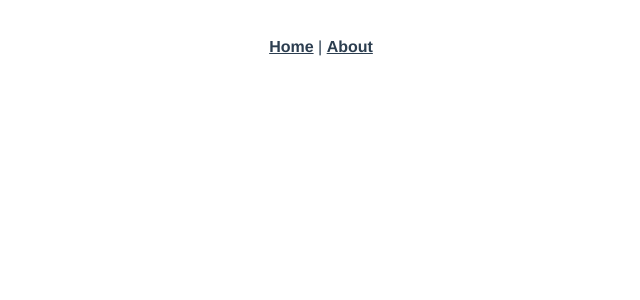
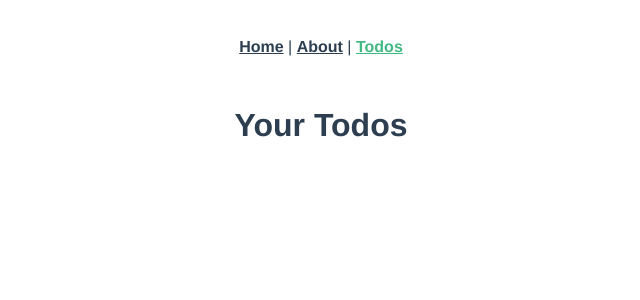
Before and after one commit to nobuhikosawai/sample-vue-vuex-provide-inject, a Vue app: page /todos in a window 1280 px wide. Before the commit this address had no page. Shown: the top 300 px of the page, without its empty margins (319-959 px from the left). Built offline with nearby package versions, Linux system fonts and the light colour scheme.

Commit message:
feat: add todos

```diff
--- a/src/App.vue
+++ b/src/App.vue
@@ -1,9 +1,10 @@
 <template>
   <div id="nav">
     <router-link to="/">Home</router-link> |
-    <router-link to="/about">About</router-link>
+    <router-link to="/about">About</router-link> |
+    <router-link to="/todos">Todos</router-link>
   </div>
-  <router-view/>
+  <router-view />
 </template>
 
 <style>
--- /dev/null
+++ b/src/components/TodoList/containers/index.vue
@@ -0,0 +1,3 @@
+<template>
+  <h1>Your Todos</h1>
+</template>
--- a/src/router/index.ts
+++ b/src/router/index.ts
@@ -1,25 +1,32 @@
-import { createRouter, createWebHistory } from 'vue-router'
-import Home from '../views/Home.vue'
+import { createRouter, createWebHistory } from "vue-router";
+import Home from "../views/Home.vue";
 
 const routes = [
   {
-    path: '/',
-    name: 'Home',
-    component: Home
+    path: "/",
+    name: "Home",
+    component: Home,
   },
   {
-    path: '/about',
-    name: 'About',
+    path: "/about",
+    name: "About",
     // route level code-splitting
     // this generates a separate chunk (about.[hash].js) for this route
     // which is lazy-loaded when the route is visited.
-    component: () => import(/* webpackChunkName: "about" */ '../views/About.vue')
-  }
-]
+    component: () =>
+      import(/* webpackChunkName: "about" */ "../views/About.vue"),
+  },
+  {
+    path: "/todos",
+    name: "TodoList",
+    component: () =>
+      import(/* webpackChunkName: "todo-list" */ "../views/TodoList.vue"),
+  },
+];
 
 const router = createRouter({
   history: createWebHistory(process.env.BASE_URL),
-  routes
-})
+  routes,
+});
 
-export default router
+export default router;
--- /dev/null
+++ b/src/views/TodoList.vue
@@ -0,0 +1,7 @@
+<template>
+  <TodoListContainer />
+</template>
+
+<script setup lang="ts">
+import TodoListContainer from "@/components/TodoList/containers/index.vue";
+</script>
```
